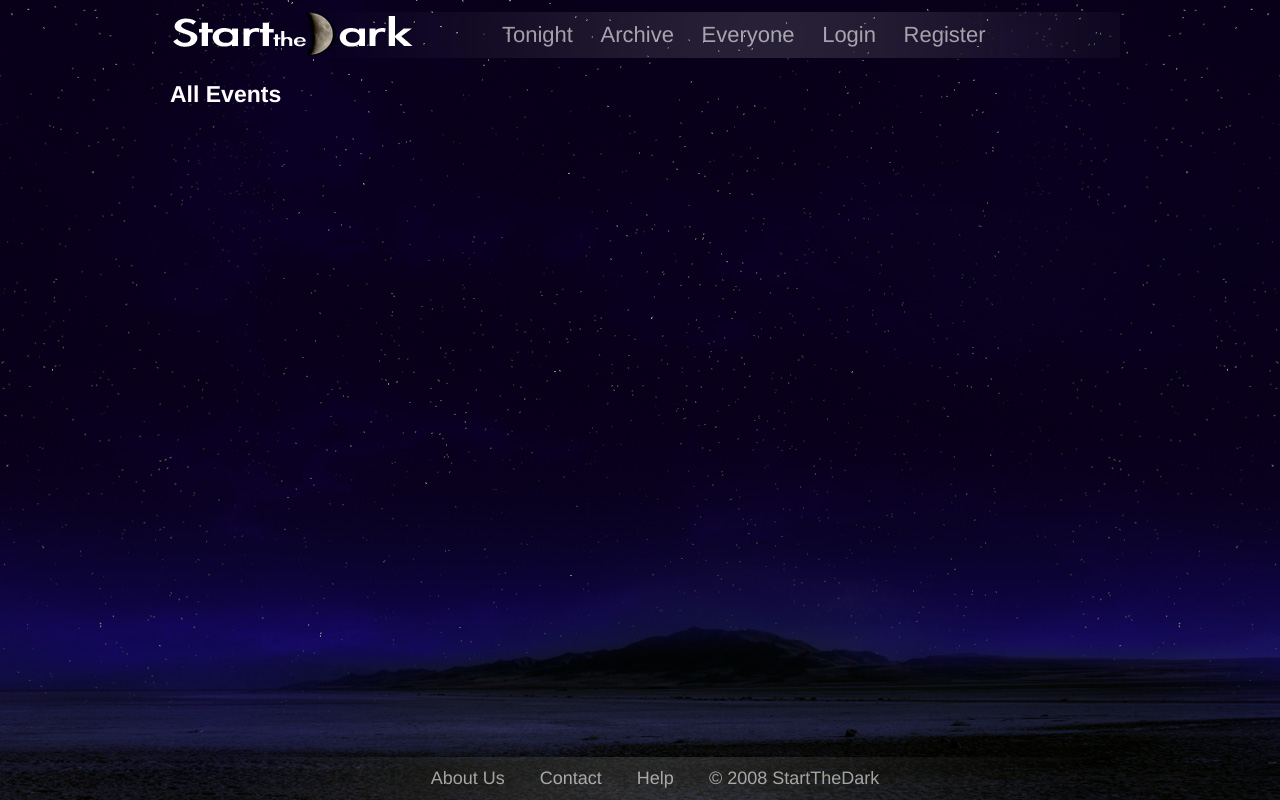
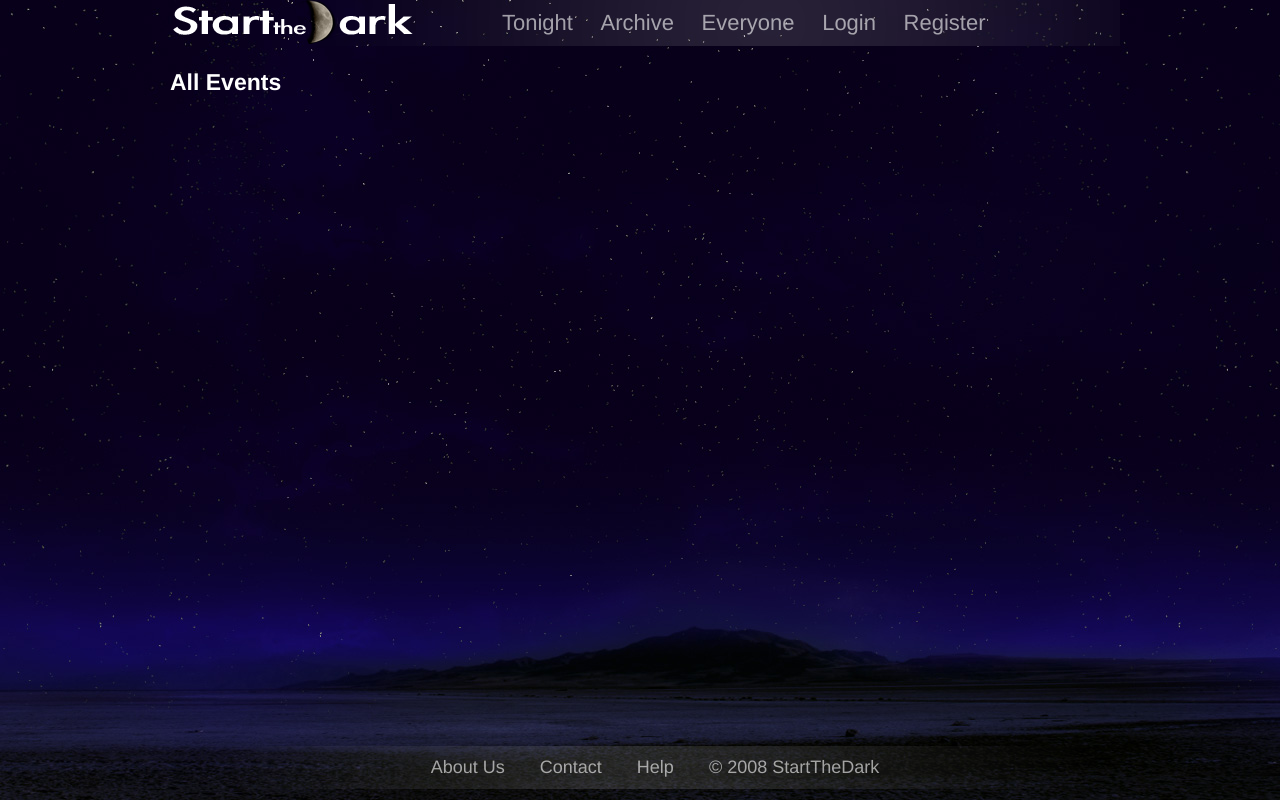
Before and after one commit to ericflo/startthedark, a Django app: template templates/events/tonight.html in a window 1280 px wide. Run offline with Django 3.2, Linux system fonts and the light colour scheme; the template is opened without the code that fills it, so the values that code supplies are empty; parts of the project's set-up code (start-up, migrations or seed data) failed here and were passed over.

Commit message:
Fixed footer problem.

```diff
--- a/events/templatetags/events_tags.py
+++ b/events/templatetags/events_tags.py
@@ -1,10 +1,11 @@
 from django import template
 from events.models import Attendance
 
-def event(context, e):
+def event(context, e, event_num=1):
     to_return = {
         'event': e,
         'request': context['request'],
+        'event_num': event_num,
     }
     if context['user'].is_authenticated():
         try:
--- a/media/css/screen.css
+++ b/media/css/screen.css
@@ -1,6 +1,6 @@
 /* General Stuff */
 body { background: #000000 url('../img/background.jpg') no-repeat 50% 0; color: white; }
-div.container_12 { margin-top: 12px; }
+/*div.container_12 { margin-top: 12px; }*/
 
 /* Logo */
 #logo a {
@@ -86,13 +86,10 @@ div.person_count span.number { display: block; font-size: 28px; }
 
 /* Footer */
 #footer {
-    position: absolute;
-    bottom: 0px;
     width: 100%;
     background: url('../img/list_gradient.png') no-repeat 50% 0;
     text-align: center;
     font-size: 18px;
-    margin-bottom: 0px;
     padding: 8px 0px 8px 0px;
 }
 #footer li { display: inline; }
@@ -103,3 +100,9 @@ div.person_count span.number { display: block; font-size: 28px; }
     -moz-opacity: 0.6;
     text-decoration: none;
 }
+html { height: 100%; }
+body { height: 100%; }
+.container_12 { position: relative; min-height: 100%; }
+* html .container_12 { height: 100%; }
+#content { padding-bottom: 7em; }
+#footer { position: relative; margin-top: -3em; }
--- a/templates/base.html
+++ b/templates/base.html
@@ -42,9 +42,10 @@
                     </ul>
                 {% endif %}
             {% endblock %}
-            <div class="grid_12">
+            <div id="content" class="grid_12">
                 {% block main_content %}{% endblock %}
             </div>
+            <div class="clear"></div>
         </div>
         <ul id="footer">
             <li><a href="">About Us</a></li>
--- a/templates/events/archive.html
+++ b/templates/events/archive.html
@@ -9,7 +9,7 @@
     {% for date in events_by_start_date %}
         <p>{{ date.grouper|naturalday:_("MONTH_DAY_FORMAT")|capfirst }}</p>
         {% for event in date.list %}
-            {% event event %}
+            {% event event forloop.counter %}
         {% endfor %}
     {% endfor %}
     {% paginate %}
--- a/templates/events/event.html
+++ b/templates/events/event.html
@@ -9,7 +9,8 @@
         <span class="number">{{ ac }}</span> <span class="label">P{{ ac|pluralize:"erson,eople" }}</span>
         {% endwith %}
     </div>
-    {% if authenticated and event.today %}
+    {% if event.today %}
+        {% if authenticated %}
             <form method="POST" action="{% url ev_toggle_attendance %}">
                 <input type="hidden" name="next" value="{{ request.path }}" />
                 <input type="hidden" name="event_id" value="{{ event.id }}" />
@@ -19,6 +20,9 @@
                     <input type="submit" value="I Will Attend" />
                 {% endif %}
             </form>
+        {% else %}
+            <p><a href="{% url auth_login %}">Login</a> to Attend</p>
+        {% endif %}
     {% endif %}
     <div class="clear"></div>
 </div>
--- a/templates/events/tonight.html
+++ b/templates/events/tonight.html
@@ -33,7 +33,7 @@
         {% endif %}
         {% endwith %}
         {% for event in hour.list %}
-            {% event event %}
+            {% event event forloop.counter %}
         {% endfor %}
     {% endfor %}
 {% endblock %}
```
Lines whose indentation alone changed are shown as unchanged.
